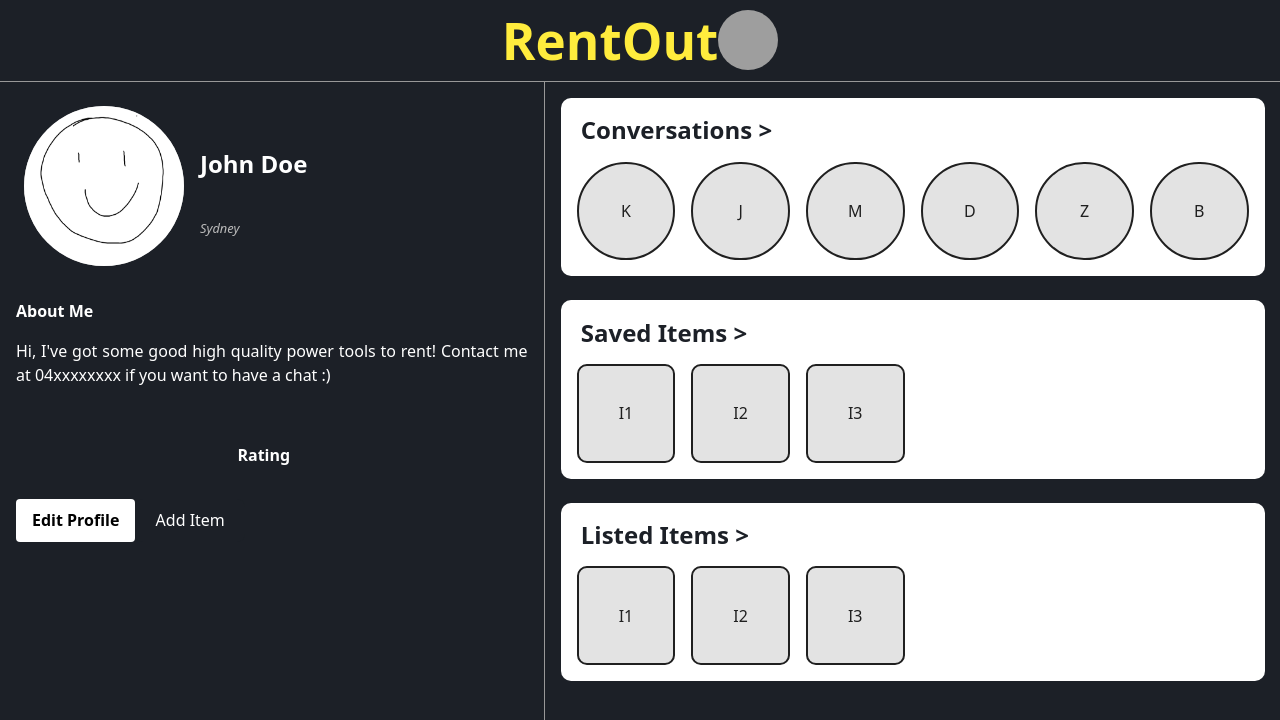
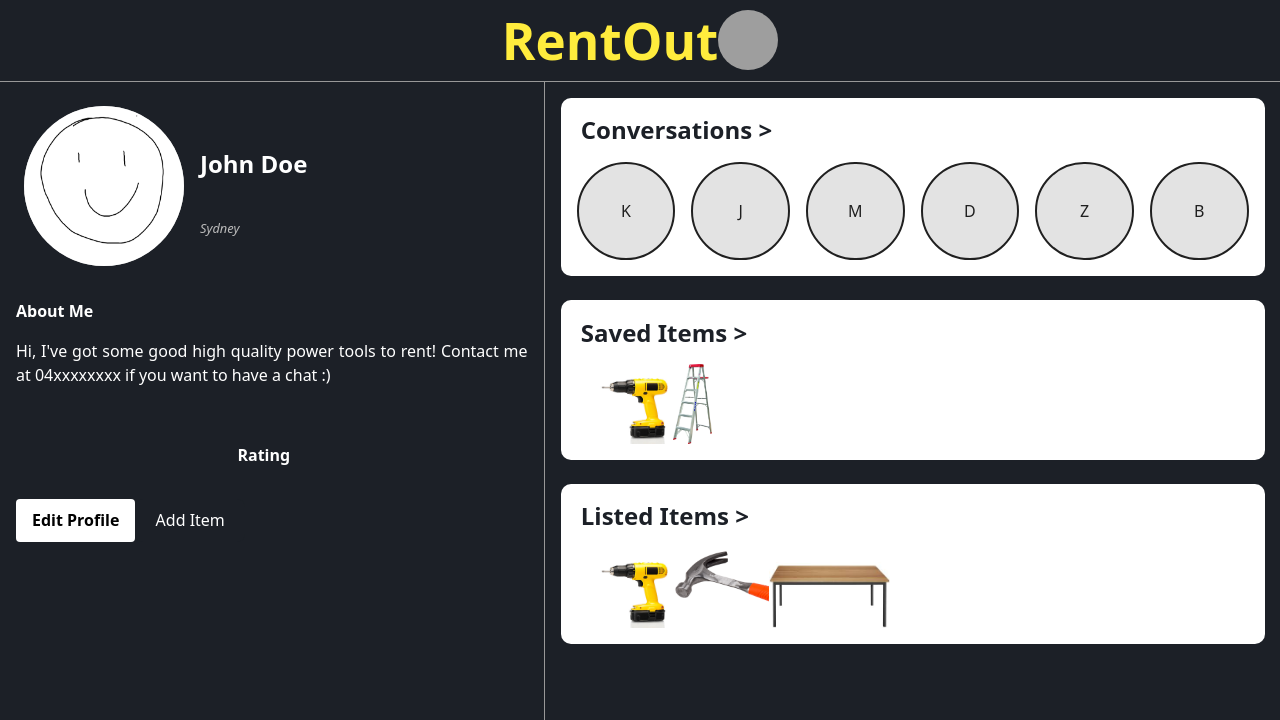
Before and after one commit to blobmister/Renter, a React (Vite) app in the folder front/: page /dashboard in a window 1280 px wide. Shown: the top 720 px of the page. Built offline with nearby package versions, Linux system fonts and the light colour scheme; grey boxes are pictures that could not be loaded.

Commit message:
Replaced placeholder images with actual images

```diff
--- a/front/src/components/listedItems.jsx
+++ b/front/src/components/listedItems.jsx
@@ -1,22 +1,30 @@
 import './styles/collections.css';
 
 function ListedItems({ isExpanded, onExpand, onCollapse }) {
+
+  const items = [
+    "drill.jpg",
+    "hammer.jpg",
+    "table.jpeg",
+    "mower.jpeg",
+    "couch.jpeg",
+    "drill2.jpeg",
+    "drill3.jpeg"
+  ];
+
+  const visibleItems = isExpanded ? items : items.slice(0, 3);
+
   return (
     <div className={isExpanded ? "expanded-container" : "minimised-container"}>
       <button className="collection-title" onClick={isExpanded ? onCollapse : onExpand}>
         Listed Items {isExpanded ? '⌄' : '>'}
       </button>
       <div className="items-container">
-        {/* Map through conversations and display them, dummy first */}
-        <button className="item-thumbnail">I1</button>
-        <button className="item-thumbnail">I2</button>
-        <button className="item-thumbnail">I3</button>
-        {isExpanded && (
-            <> <button className="item-thumbnail">I4</button>
-            <button className="item-thumbnail">I5</button>
-            <button className="item-thumbnail">I6</button>
-            <button className="item-thumbnail">I7</button> </>
-        )}
+        {visibleItems.map((src, idx) => (
+          <button key={idx} className="item-thumbnail">
+            <img src={`/assets/${src}`} alt={`Item ${idx + 1}`} className="thumbnail-image" />
+          </button>
+        ))}
       </div>
     </div>
   );
--- a/front/src/components/savedItems.jsx
+++ b/front/src/components/savedItems.jsx
@@ -1,6 +1,14 @@
 import './styles/collections.css';
 
 function SavedItems({ isExpanded, onExpand, onCollapse }) {
+
+  const items = [
+    "drill.jpg",
+    "ladder.jpg",
+  ];
+
+  const visibleItems = isExpanded ? items : items.slice(0, Math.min(3, items.length));
+
   return (
     <div className={isExpanded ? "expanded-container" : "minimised-container"}>
       <button className="collection-title"
@@ -9,18 +17,11 @@ function SavedItems({ isExpanded, onExpand, onCollapse }) {
         Saved Items {isExpanded ? '⌄' : '>'}
         </button>
       <div className="items-container">
-        {/* Map through conversations and display them, dummy first */}
-        <button className="item-thumbnail">I1</button>
-        <button className="item-thumbnail">I2</button>
-        <button className="item-thumbnail">I3</button>
-        {isExpanded && (
-            <>
-              <button className="item-thumbnail">I4</button>
-              <button className="item-thumbnail">I5</button>
-              <button className="item-thumbnail">I6</button>
-              <button className="item-thumbnail">I7</button>
-            </>
-        )}
+        {visibleItems.map((src, idx) => (
+          <button key={idx} className="item-thumbnail">
+            <img src={`/assets/${src}`} alt={`Item ${idx + 1}`} className="thumbnail-image" />
+          </button>
+        ))}
       </div>
     </div>
   );
--- a/front/src/components/styles/collections.css
+++ b/front/src/components/styles/collections.css
@@ -43,7 +43,7 @@
     border: transparent;
     text-decoration: underline;
 }
-
+/*
 .item-thumbnail {
     flex: 0 0 calc((100vw - 36em - 7em) / 6);
     width: calc((100vw - 36em - 7em) / 6);
@@ -55,6 +55,25 @@
     filter: grayscale(100%);
     transition: filter 0.3s ease;
     overflow: auto;
+}
+*/
+
+.item-thumbnail {
+    height: 80px;
+    width: 80px;
+    border: none;
+    padding: 0;
+    background: none;
+    cursor: pointer;
+    display: inline-block;
+}
+
+.thumbnail-image {
+    width: auto;
+    height: 100%;
+    display: block;
+    object-fit: contain;
+    border-radius: 4px;
 }
 
 .item-thumbnail:hover {
```
